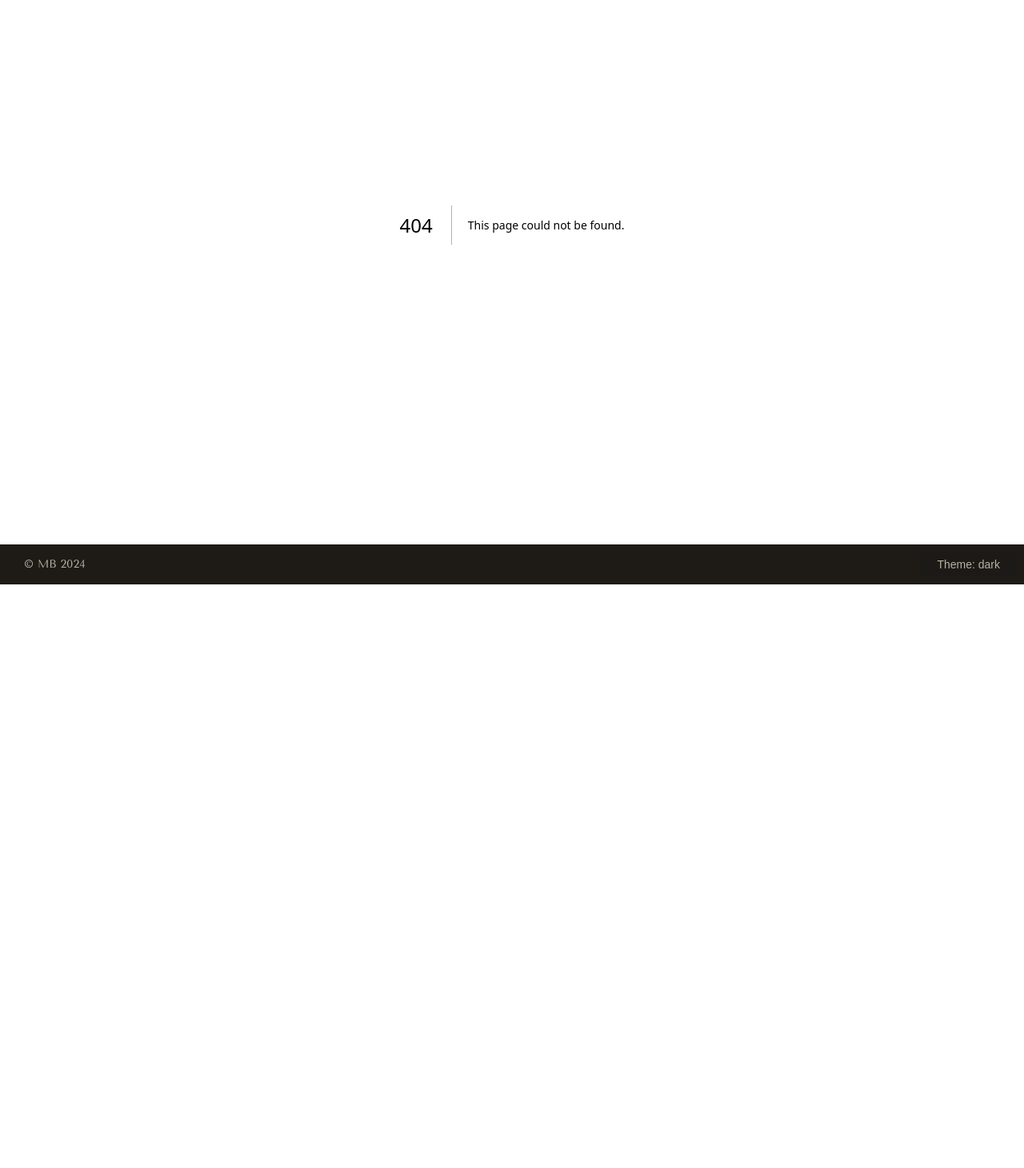
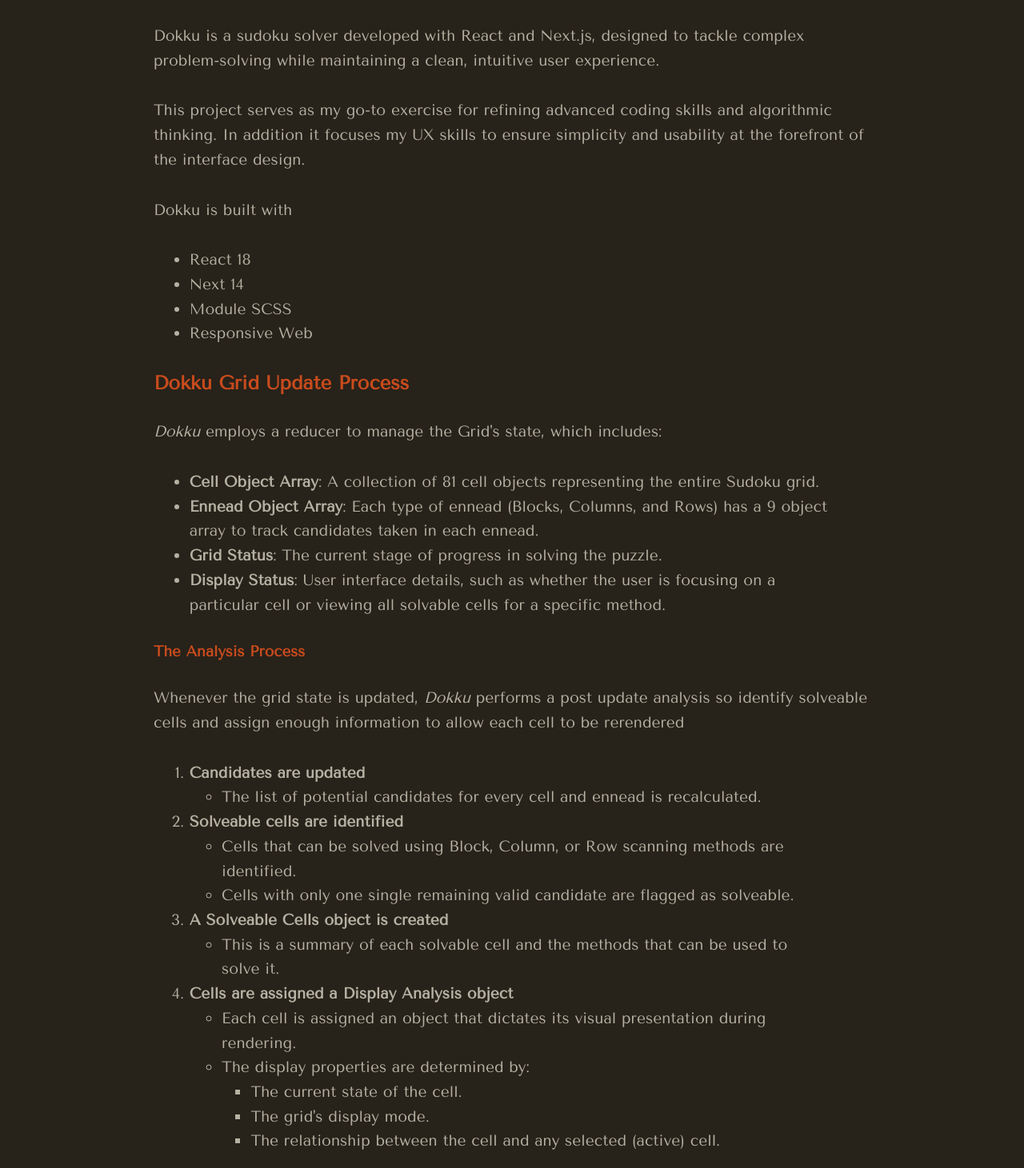
Before and after one commit to moggsterb/dokku, a Next.js app: page /coding in a window 1280 px wide. Before the commit this address had no page. Shown: the part 169-1630 px from the top of the page at 80% size. Before the commit the page ends 900 px from the top, so only its background shows below. Built offline with nearby package versions, Linux system fonts and the light colour scheme; a web font is replaced by a local one.

Commit message:
Added about page and read me

```diff
--- /dev/null
+++ b/src/app/coding/page.tsx
@@ -0,0 +1,7 @@
+import React from 'react';
+
+import Coding from '@/components/About/Coding';
+
+export default function CodingPage() {
+  return <Coding />;
+}
--- a/src/app/method/page.tsx
+++ b/src/app/method/page.tsx
@@ -2,6 +2,6 @@
 
 import Methods from '@/components/About/Methods';
 
-export default function Method() {
+export default function MethodPage() {
   return <Methods />;
 }
--- a/src/app/page.tsx
+++ b/src/app/page.tsx
@@ -12,6 +12,7 @@
     <MainContainer>
       <Dokku />
       <LevelSelector />
+
       <Link href='/method' className='link' prefetch={false}>
         How Dokku Solves Puzzles
       </Link>
--- a/src/components/About/Methods.module.scss
+++ b/src/components/About/About.module.scss
@@ -35,13 +35,24 @@
   }
 
   p,
-  ul {
+  ul,
+  ol {
     font-size: 1.2em;
     line-height: 1.6;
+
+    ol,
+    ul {
+      font-size: 1em;
+    }
 
     &.extra {
       font-size: 1.5em;
       line-height: 1.5;
+    }
+
+    li {
+      width: 90%;
+      margin: 0 auto;
     }
   }
 
--- /dev/null
+++ b/src/components/About/Coding.tsx
@@ -0,0 +1,120 @@
+import styles from './About.module.scss';
+
+const Coding = () => {
+  return (
+    <div className={styles.copyWrapper}>
+      <div className={styles.copy}>
+        <h1>Coding The Dokku Project</h1>
+
+        <p>
+          Dokku is a sudoku solver developed with React and Next.js, designed to
+          tackle complex problem-solving while maintaining a clean, intuitive
+          user experience.
+        </p>
+
+        <p>
+          This project serves as my go-to exercise for refining advanced coding
+          skills and algorithmic thinking. In addition it focuses my UX skills
+          to ensure simplicity and usability at the forefront of the interface
+          design.
+        </p>
+
+        <p>Dokku is built with</p>
+
+        <ul>
+          <li>React 18</li>
+          <li>Next 14</li>
+          <li>Module SCSS</li>
+          <li>Responsive Web</li>
+        </ul>
+
+        <h2>Dokku Grid Update Process</h2>
+        <p>
+          <em>Dokku</em> employs a reducer to manage the Grid's state, which
+          includes:
+        </p>
+        <ul>
+          <li>
+            <strong>Cell Object Array</strong>: A collection of 81 cell objects
+            representing the entire Sudoku grid.
+          </li>
+          <li>
+            <strong>Ennead Object Array</strong>: Each type of ennead (Blocks,
+            Columns, and Rows) has a 9 object array to track candidates taken in
+            each ennead.
+          </li>
+          <li>
+            <strong>Grid Status</strong>: The current stage of progress in
+            solving the puzzle.
+          </li>
+          <li>
+            <strong>Display Status</strong>: User interface details, such as
+            whether the user is focusing on a particular cell or viewing all
+            solvable cells for a specific method.
+          </li>
+        </ul>
+        <h3>The Analysis Process</h3>
+        <p>
+          Whenever the grid state is updated, <em>Dokku</em> performs a post
+          update analysis so identify solveable cells and assign enough
+          information to allow each cell to be rerendered
+        </p>
+        <ol>
+          <li>
+            <strong>Candidates are updated</strong>
+            <ul>
+              <li>
+                The list of potential candidates for every cell and ennead is
+                recalculated.
+              </li>
+            </ul>
+          </li>
+          <li>
+            <strong>Solveable cells are identified</strong>
+            <ul>
+              <li>
+                Cells that can be solved using Block, Column, or Row scanning
+                methods are identified.
+              </li>
+              <li>
+                Cells with only one single remaining valid candidate are flagged
+                as solveable.
+              </li>
+            </ul>
+          </li>
+          <li>
+            <strong>A Solveable Cells object is created</strong>
+            <ul>
+              <li>
+                This is a summary of each solvable cell and the methods that can
+                be used to solve it.
+              </li>
+            </ul>
+          </li>
+          <li>
+            <strong>Cells are assigned a Display Analysis object</strong>
+            <ul>
+              <li>
+                Each cell is assigned an object that dictates its visual
+                presentation during rendering.
+              </li>
+              <li>
+                The display properties are determined by:
+                <ul>
+                  <li>The current state of the cell.</li>
+                  <li>The grid's display mode.</li>
+                  <li>
+                    The relationship between the cell and any selected (active)
+                    cell.
+                  </li>
+                </ul>
+              </li>
+            </ul>
+          </li>
+        </ol>
+      </div>
+    </div>
+  );
+};
+
+export default Coding;
--- a/src/components/About/Methods.tsx
+++ b/src/components/About/Methods.tsx
@@ -4,7 +4,7 @@
 import Image from 'next/image';
 import { useTheme } from 'next-themes';
 
-import styles from './Methods.module.scss';
+import styles from './About.module.scss';
 
 const SubSection = ({
   children,
--- a/src/components/Layout/Footer.tsx
+++ b/src/components/Layout/Footer.tsx
@@ -3,6 +3,7 @@
 import { useEffect, useState } from 'react';
 import { useTheme } from 'next-themes';
 import styles from './Footer.module.scss';
+import Link from 'next/link';
 
 const Footer = () => {
   const [mounted, setMounted] = useState(false);
@@ -14,7 +15,12 @@
 
   return (
     <footer className={styles.footer}>
-      <div className={styles.copy}>&copy; MB 2024</div>
+      <div className={styles.copy}>
+        &copy; MB 2024{' '}
+        <Link href='/coding' className='link' prefetch={false}>
+          About Dokku
+        </Link>
+      </div>
       {mounted && (
         <button
           className={styles.theme}
--- a/src/components/Layout/Header.tsx
+++ b/src/components/Layout/Header.tsx
@@ -18,6 +18,7 @@
     { title: 'DOKKU', url: '/' },
     ...LEVELS,
     { title: 'How Dokku Solves Puzzles', url: '/method' },
+    { title: 'About the Dokku Project', url: '/coding' },
   ];
 
   const router = useRouter();
```
Also changed, not shown: 1 other file (tests, documents, lock files or other folders).
